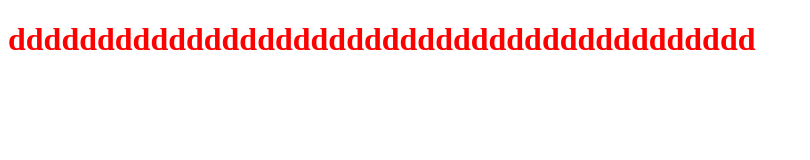
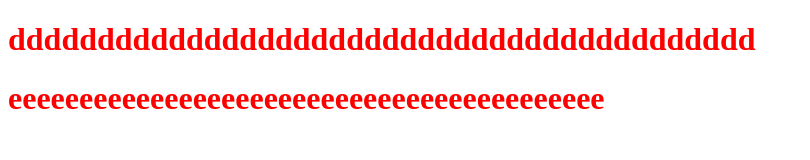
Before and after one commit to DFurudo/testdta1, a plain HTML site: page page2.html in a window 1280 px wide. Shown: the whole page, without its empty margins (0-810 px from the left). Drawn offline with Linux system fonts and the light colour scheme.

Commit message:
commit E

```diff
--- a/page2.html
+++ b/page2.html
@@ -7,6 +7,7 @@
   </head>
   <body>
     <h1>dddddddddddddddddddddddddddddddddddddddddd</h1>
+    <h1>eeeeeeeeeeeeeeeeeeeeeeeeeeeeeeeeeeeeeeeeee</h1>
 
   </body>
 </html>
```
